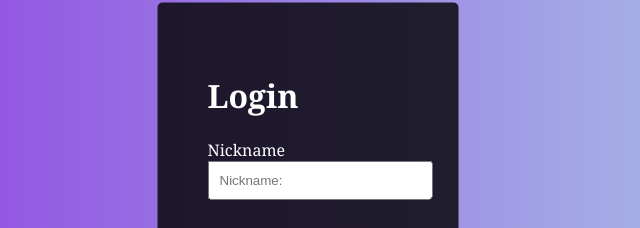
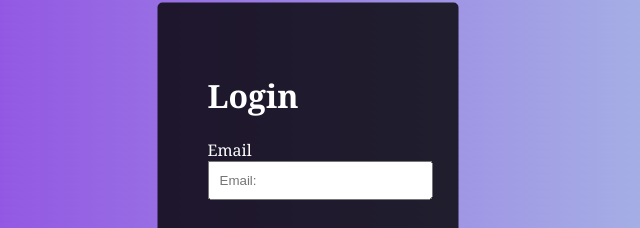
Before and after one commit to AnaLaurena/Wellness-Wave-, a plain HTML site: page login.html in a window 1280 px wide. Shown: the part 137-365 px from the top of the page, 332-972 px from the left. Drawn offline with Linux system fonts and the light colour scheme.

Commit message:
Update login.html

```diff
--- a/login.html
+++ b/login.html
@@ -13,8 +13,8 @@
        <form>
 
       <h1>Login</h1>
-         <lebal>Nickname</lebal><br>
-        <input type="text" name:"Nickname" placeholder="Nickname: "><br><br>
+         <lebal>Email</lebal><br>
+        <input type="text" name:"Email" placeholder="Email: "><br><br>
 
          <lebal> Senha</lebal><br>
         <input type="password" name:"password" placeholder="Senha:"><br><br>
```
